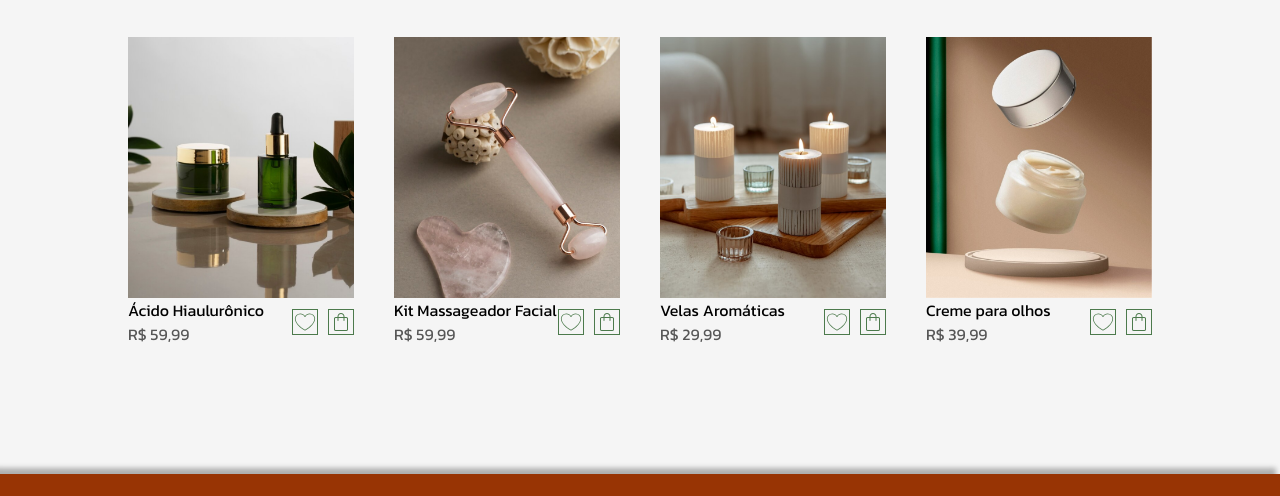
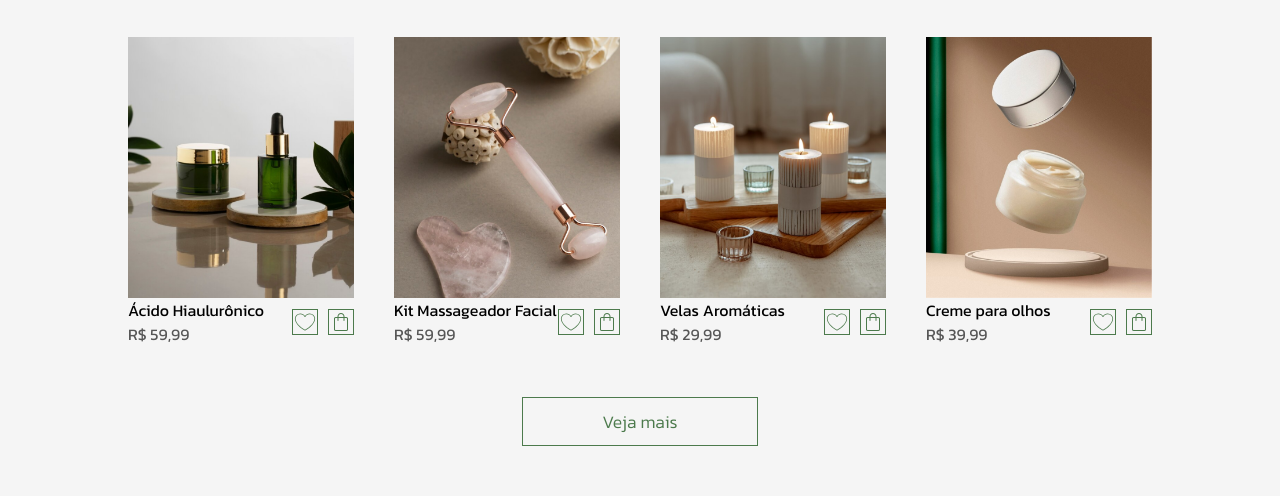
Before and after one commit to GuiJg/aire-skin, a plain HTML site: page index.html in a window 1280 px wide. Shown: the part 2424-2920 px from the top of the page. Drawn offline with Linux system fonts and the light colour scheme; a web font is replaced by a local one.

Commit message:
feat: category and product page added

```diff
--- a/index.html
+++ b/index.html
@@ -308,6 +308,9 @@
                 </div>
             </div>
         </div>
+        <div class="product-button">
+            Veja mais
+        </div>
     </section>
     <footer>
         <a href="#" class="logo-footer">
--- a/styles/style.css
+++ b/styles/style.css
@@ -509,6 +509,27 @@ header {
     height: auto;
 }
 
+.product-button{
+    display: flex;
+    justify-content: center;
+    align-items: center;
+    cursor: pointer;
+    background-color: transparent;
+    border: 1.3px solid #4C7A4C;
+    color: #4C7A4C;
+    font-size: 1.1rem;
+    font-weight: 300;
+    margin-top: 5%;
+    padding: 1%;
+    width: 23%;
+    transition: 0.5s;
+}
+
+.product-button:hover{
+    background-color: #4C7A4C;
+    color: #dac894;
+}
+
 footer {
     display: flex;
     justify-content: space-evenly;
```
